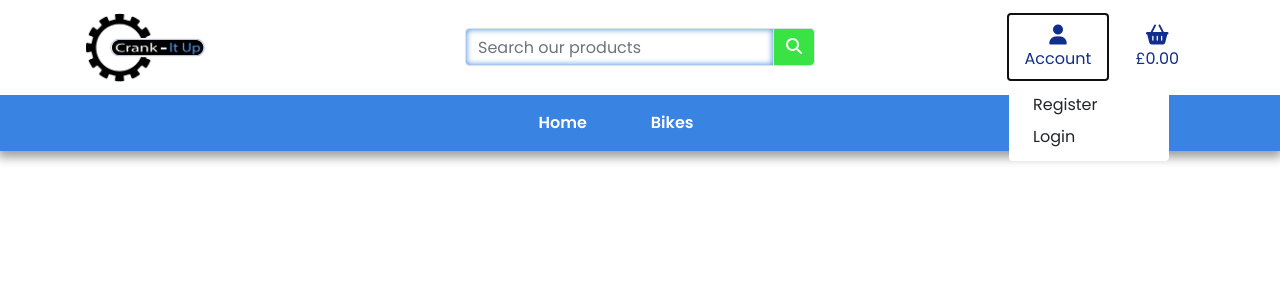
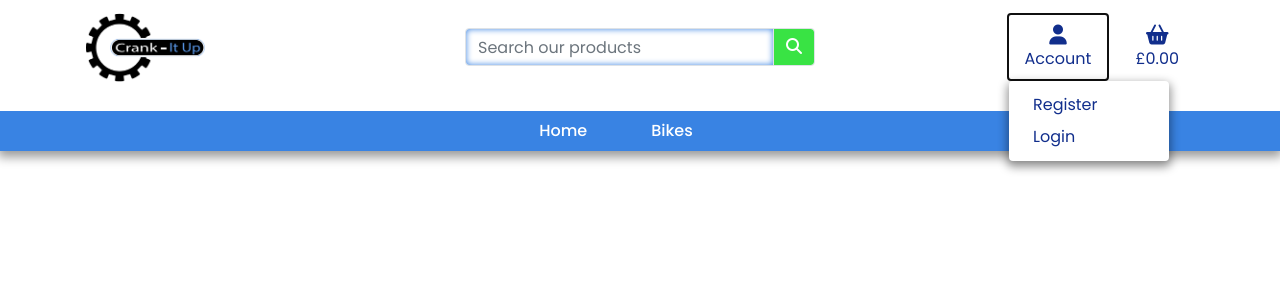
Before and after one commit to DaveWhiteh/crank-it-up, a Django app: page / in a window 1280 px wide, after a click on "Account". Shown: the top 300 px of the page. Run offline with Django 3.2, Linux system fonts and the light colour scheme; some libraries are stand-ins or nearby versions.

Commit message:
Add additional html content and css styling for navbar

```diff
--- a/static/css/style.css
+++ b/static/css/style.css
@@ -193,10 +193,39 @@ body {
     box-shadow: 0 4px 10px 2px rgba(0, 0, 0, .4);
 }
 
+.dropdown-item {
+    color: var(--white);
+}
+
+.dropdown-item:focus, .dropdown-item:hover {
+    color: var(--white);
+    text-decoration: underline;
+    background-color: var(--blue);
+}
+
 /* --------------------------------------------------------------------------------------- Media Queries */
 
+/* Larger / Tablet Screens */
+@media screen and (min-width: 992px) {
+    .dropdown-menu {
+        background-color: var(--white);
+        box-shadow: 0 4px 10px 2px rgba(0, 0, 0, .4);
+    }
+
+    .dropdown-item {
+        color: var(--dark-blue);
+    }
+
+    .dropdown-item:focus, .dropdown-item:hover {
+        color: var(--white);
+        text-decoration: underline;
+        background-color: var(--blue);
+    }
+}
+
+/* Medium / Tablet Screens */
 @media screen and (max-width: 991px) {
     .header-container {
-        padding-top: 151px;
+        padding-top: 166px;
     }
 }
--- a/templates/base.html
+++ b/templates/base.html
@@ -47,7 +47,9 @@
 <body>
     <header class="fixed-top">
         <div class="container">
+            <!-- Top Navbar -->
             <div id="topnav" class="row bg-white pt-lg-2 pb-lg-2 d-none d-lg-flex">
+
                 <!-- Logo -->
                 <div class="col-12 col-lg-4 my-auto">
                     <a href="{% url 'home' %}" class="navbar-brand">
@@ -73,9 +75,11 @@
                     </form>
                 </div>
 
-
+                <!-- Nav -->
                 <div class="col-12 col-lg-4 my-auto py-1 py-lg-0">
                     <ul class="list-inline list-unstyled text-center text-lg-right my-0">
+
+                        <!-- Account Dropdown -->
                         <li class="list-inline-item dropdown">
                             <a class="text-black nav-link" href="#" id="user-options" data-toggle="dropdown"
                                 aria-haspopup="true" aria-expanded="false">
@@ -97,6 +101,7 @@
                                 {% endif %}
                             </div>
                         </li>
+
                         <!-- Basket -->
                         <li class="list-inline-item">
                             <a class="{% if grand_total %}text-info font-weight-bold{% else %}text-black{% endif %} nav-link"
@@ -116,19 +121,53 @@
                     </ul>
                 </div>
             </div>
+            <!-- Top Navbar End -->
 
-
-            <div class="row bg-white d-flex d-lg-none">
-                <nav class="navbar navbar-expand-lg navbar-light w-100">
+            <!-- Mobile Navbar -->
+            <div class="row bg-white ">
+                <nav class="navbar navbar-expand-lg d-block navbar-light w-100">
                     {% include 'includes/mobile-nav.html' %}
                 </nav>
             </div>
+            <!-- Mobile Navbar End -->
         </div>
-        <div class="row bg-blue">
-            <nav class="navbar navbar-expand-lg navbar-light w-100">
-                {% include 'includes/lower-nav.html' %}
-            </nav>
+
+        <!-- Lower Navbar -->
+        <div class="bg-blue">
+            <div class="container">
+                <div class="row">
+                    <nav class="navbar navbar-expand-lg navbar-light w-100 pt-0 pb-0">
+                        {% include 'includes/lower-nav.html' %}
+                    </nav>
+                </div>
+            </div>
         </div>
+        <!-- Lower Navbar End -->
+
+
+        <!-- Search Box - Medium Screens and Lower Only -->
+        <div class="container d-block d-lg-none">
+            <div class="row">
+                <div class="col-12 my-auto pt-2 pb-2">
+                    <hr class="mt-0">
+                    <form method="GET" action="">
+                        <div class="search-box input-group w-100">
+                            <input class="form-control border border-black rounded-3" type="text" name="q"
+                                placeholder="Search our products">
+                            <div class="input-group-append">
+                                <button class="form-control btn btn-green btn-transition border border-black rounded-3"
+                                    type="submit">
+                                    <span class="icon">
+                                        <i class="fas fa-search"></i>
+                                    </span>
+                                </button>
+                            </div>
+                        </div>
+                    </form>
+                </div>
+            </div>
+        </div>
+        <!-- Search Box - Medium Screens and Lower Only End -->
     </header>
 
     {% if messages %}
--- a/templates/includes/lower-nav.html
+++ b/templates/includes/lower-nav.html
@@ -1,21 +1,24 @@
 <div class="collapse navbar-collapse" id="main-nav">
     <ul class="navbar-nav w-auto mx-auto">
+
+        <!-- Home link -->
         <li class="nav-item">
-            <a class="nav-link text-semibold text-white mr-5" href="{% url 'home' %}">
+            <a class="nav-link text-medium text-white mr-5" href="{% url 'home' %}">
                 Home
             </a>
         </li>
 
+        <!-- Products Dropdown -->
         <li class="nav-item dropdown">
-            <a class="nav-link text-semibold text-white mr-5" href="#" id="products-link" data-toggle="dropdown" aria-haspopup="true" aria-expanded="false">
+            <a class="nav-link text-medium text-white mr-5" href="#" id="products-link" data-toggle="dropdown" aria-haspopup="true" aria-expanded="false">
                 Bikes
             </a>
-            <div class="dropdown-menu border-0" aria-labelledby="products-link">
-                <a href="" class="dropdown-item">All Bikes</a>
-                <a href="" class="dropdown-item">Mountain</a>
-                <a href="" class="dropdown-item">Gravel</a>
-                <a href="" class="dropdown-item">Road</a>
-                <a href="" class="dropdown-item">Hybrid</a>
+            <div class="dropdown-menu bg-blue border-0" aria-labelledby="products-link">
+                <a href="" class="dropdown-item pl-2">All Bikes</a>
+                <a href="" class="dropdown-item pl-2">Mountain</a>
+                <a href="" class="dropdown-item pl-2">Gravel</a>
+                <a href="" class="dropdown-item pl-2">Road</a>
+                <a href="" class="dropdown-item pl-2">Hybrid</a>
             </div>
         </li>
     </ul>
--- a/templates/includes/mobile-nav.html
+++ b/templates/includes/mobile-nav.html
@@ -1,8 +1,9 @@
 {% load static %}
 
-<div id="topnav-mobile" class="row bg-white pt-lg-2">
+<div id="topnav-mobile" class="bg-white pt-lg-2 d-flex d-lg-none">
 
-    <div class="col-2 my-auto">
+    <!-- Menu Toggle -->
+    <div class="col-2 col-sm-2 my-auto pl-0">
         <button class="navbar-toggler" type="button" data-toggle="collapse" data-target="#main-nav"
             aria-controls="main-nav" aria-expanded="false" aria-label="Toggle navigation">
             <span class="navbar-toggler-icon"></span>
@@ -10,13 +11,14 @@
     </div>
 
     <!-- Logo -->
-    <div class="col-2 my-auto">
+    <div class="col-4 col-sm-4 my-auto">
         <a href="{% url 'home' %}" class="navbar-brand">
             <img src="/media/ciu_logo_blue.png" alt="CIU-Test Logo" id="ciu-logo" class="img-logo">
         </a>
     </div>
 
-    <div class="col-8 my-auto pr-0">
+    <!-- Nav -->
+    <div class="col-6 col-sm-6 my-auto pr-0">
         <ul class="list-inline list-unstyled text-right my-0 pr-0">
 
             <!-- Account Dropdown -->
@@ -44,7 +46,7 @@
 
             <!-- Basket -->
             <li class="list-inline-item">
-                <a class="{% if grand_total %}text-info font-weight-bold{% else %}text-black{% endif %} nav-link" href="">
+                <a class="{% if grand_total %}text-info font-weight-bold{% else %}text-black{% endif %} nav-link pr-0" href="">
                     <div class="text-center">
                         <div><i class="fa-solid fa-basket-shopping fa-lg icon-dark-blue"></i></div>
                         <p class="text-dark-blue my-0">
@@ -59,21 +61,4 @@
             </li>
         </ul>
     </div>
-
-    <!-- Search Box -->
-    <div class="col-12 my-auto pt-2 pb-2">
-        <form method="GET" action="">
-            <div class="search-box input-group w-100">
-                <input class="form-control border border-black rounded-3" type="text" name="q"
-                    placeholder="Search our products">
-                <div class="input-group-append">
-                    <button class="form-control btn btn-green btn-transition border border-black rounded-3" type="submit">
-                        <span class="icon">
-                            <i class="fas fa-search"></i>
-                        </span>
-                    </button>
-                </div>
-            </div>
-        </form>
-    </div>
 </div>
```
